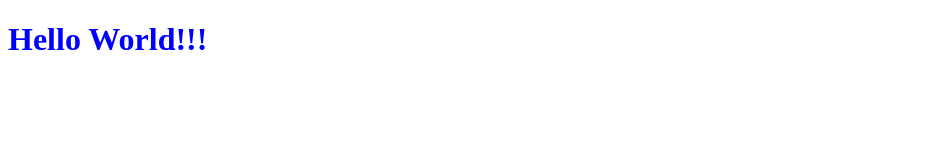
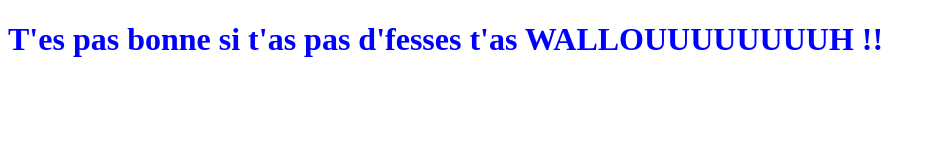
Before and after one commit to Meyl/Lepoles, a plain HTML site: page index.html in a window 1280 px wide. Shown: the whole page, without its empty margins (0-936 px from the left). Drawn offline with Linux system fonts and the light colour scheme.

Commit message:
Update index.html

```diff
--- a/index.html
+++ b/index.html
@@ -6,6 +6,6 @@
 	<script type="text/javascript" src="js/main.js"></script>
 </head>
 <body>
-	<h1>Hello World!!!</h1>
+	<h1>T'es pas bonne si t'as pas d'fesses t'as WALLOUUUUUUUUH !!</h1>
 </body>
 </html>
```
